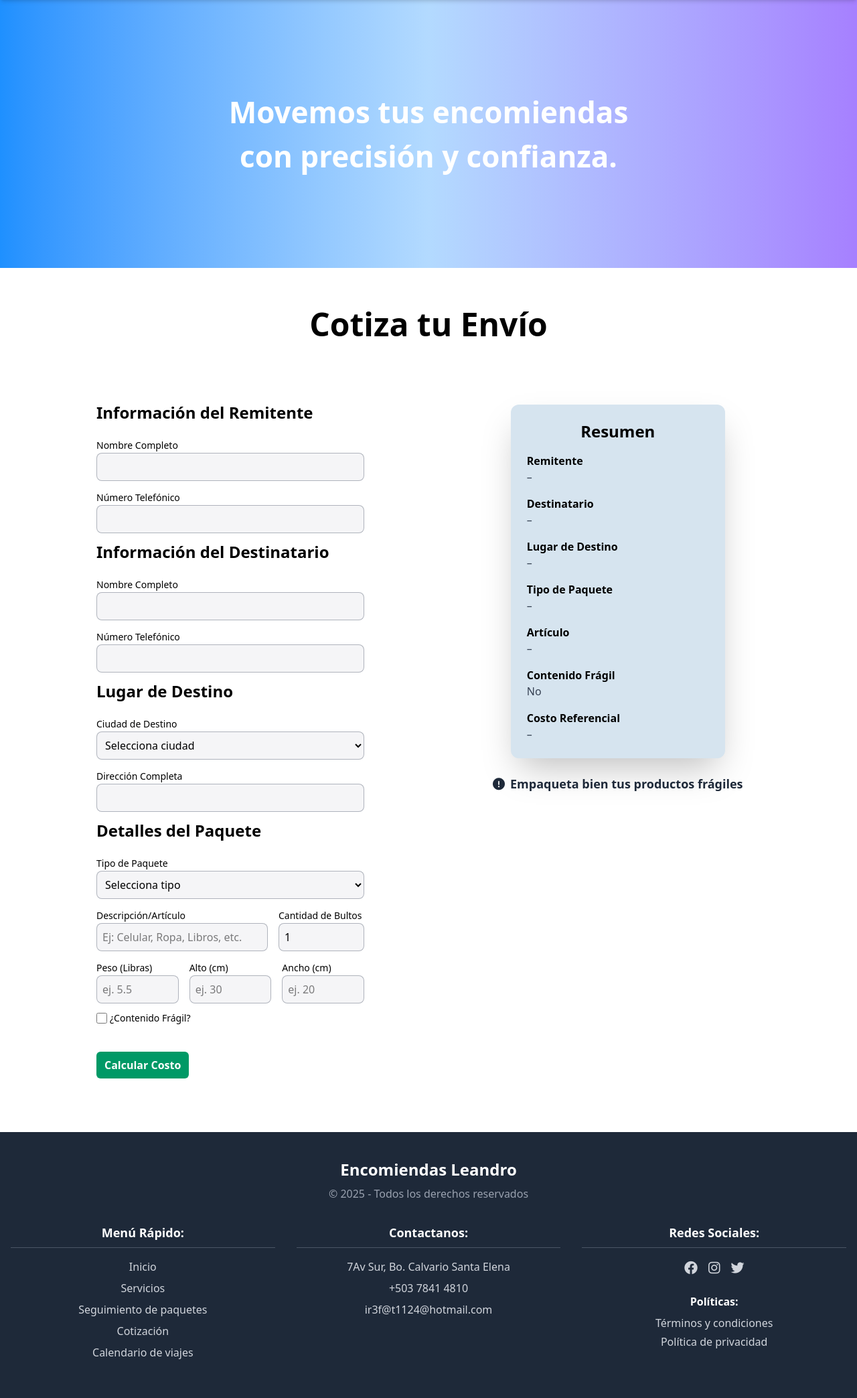
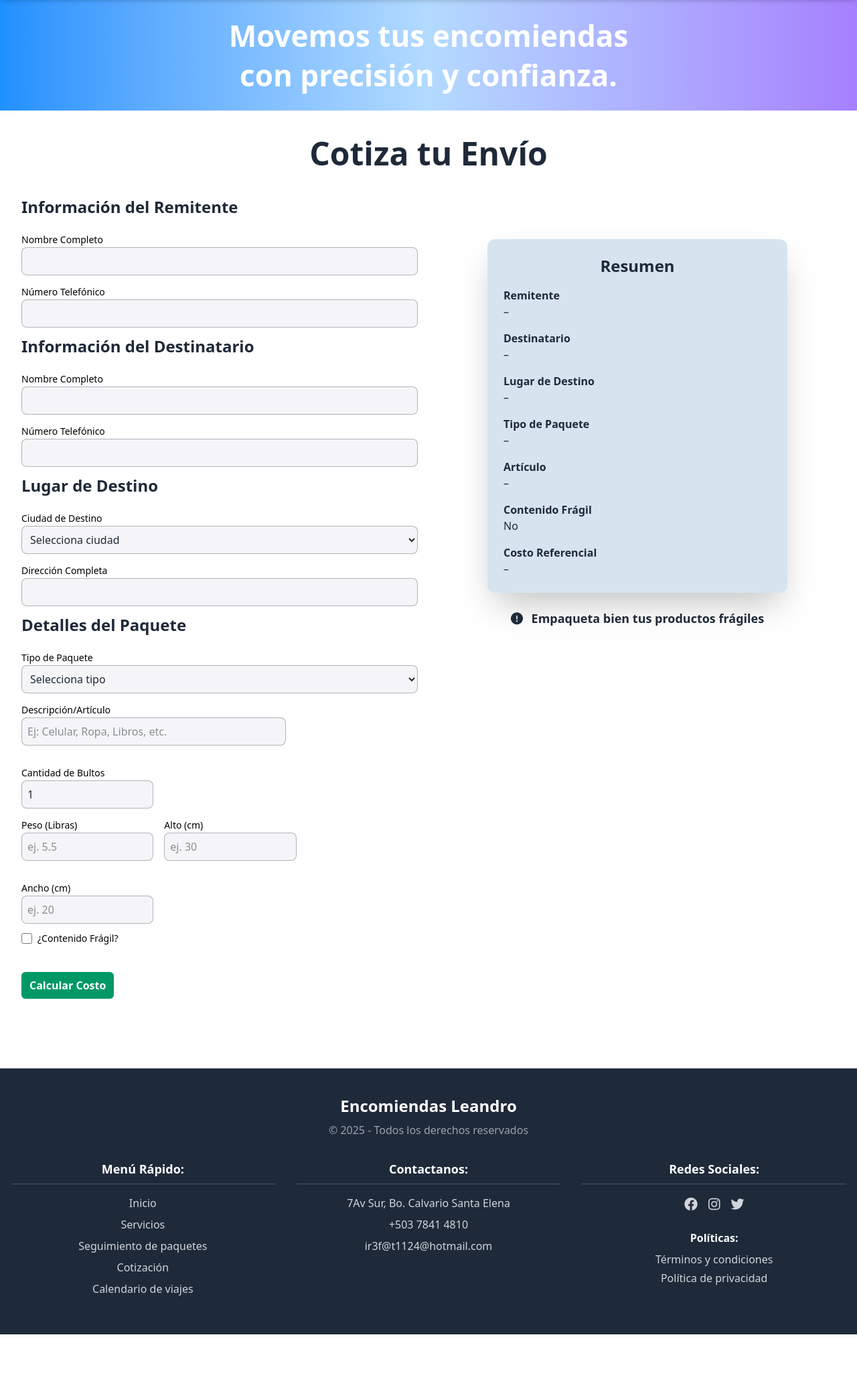
Before and after one commit to Daved-Main/encomiendas-leandro, a PHP site: page /app/presentation/views/cotizarPaquete.php in a window 1280 px wide. Shown: the part 64-2151 px from the top of the page at 67% size. After the commit the page ends 2056 px from the top, so only its background shows below. Run offline with PHP 8.4, Linux system fonts and the light colour scheme.

Commit message:
Mejoras y funcionalidades

```diff
--- a/app/presentation/views/cotizarPaquete.php
+++ b/app/presentation/views/cotizarPaquete.php
@@ -1,3 +1,4 @@
+<!-- CÓDIGO COMPLETO ACTUALIZADO: -->
 <!DOCTYPE html>
 <html lang="es">
 <head>
@@ -8,69 +9,61 @@
   <link rel="stylesheet" href="/app/presentation/views/iu/style.css">
   <link href="https://cdnjs.cloudflare.com/ajax/libs/font-awesome/6.0.0/css/all.min.css" rel="stylesheet">
 </head>
-<body>
+<body class="bg-white text-gray-800">
   <?php include __DIR__ . '/iu/navbar.php'; ?>
 
-  <!-- BANNER SUPERIOR (idéntico a agendar-paquete.php) -->
-  <div class="h-100 w-full content-center text-center bg-gradient-to-r from-[#1E90FF] via-[#B3DAFF] to-[#A680FF]">
-    <h2 class="text-white font-bold" id="Slogan">
+  <div class="w-full text-center bg-gradient-to-r from-[#1E90FF] via-[#B3DAFF] to-[#A680FF] py-6">
+    <h2 class="text-white font-bold text-xl md:text-2xl" id="Slogan">
       Movemos tus encomiendas <br> con precisión y confianza.
     </h2>
   </div>
 
-  <!-- TÍTULO PRINCIPAL -->
-  <div class="flex content-center place-self-center">
-    <h1 class="mt-15 font-bold text-5xl">Cotiza tu Envío</h1>
+  <div class="text-center mt-10">
+    <h1 class="font-bold text-3xl md:text-5xl">Cotiza tu Envío</h1>
   </div>
 
-  <!-- CONTENEDOR PRINCIPAL (FORM + RESUMEN) -->
-  <div class="grid grid-cols-2 gap-48 px-8 mt-8 mb-10">
-    <!-- IZQUIERDA: FORMULARIO -->
-    <div class="w-100 place-self-end mt-15">
+  <div class="grid grid-cols-1 lg:grid-cols-2 gap-8 px-4 md:px-8 mt-10 mb-16">
+    <!-- Formulario -->
+    <div class="w-full max-w-2xl mx-auto">
       <form id="cotizacionForm" method="POST">
-        <!-- Información del Remitente -->
         <span class="font-semibold text-2xl">Información del Remitente</span>
         <div class="mt-5">
-          <label for="nombre-remi" class="text-black text-sm">Nombre Completo</label>
+          <label class="text-black text-sm">Nombre Completo</label>
           <input id="nombre-remi" type="text" name="nombre-remi"
                  class="w-full p-2 border mb-3 rounded-lg border-gray-500/50 bg-gray-400/10" required>
-          <label for="telefono-remi" class="text-black text-sm">Número Telefónico</label>
+          <label class="text-black text-sm">Número Telefónico</label>
           <input id="telefono-remi" type="tel" name="telefono-remi"
                  class="w-full p-2 border mb-3 rounded-lg border-gray-500/50 bg-gray-400/10" required>
         </div>
 
-        <!-- Información del Destinatario -->
         <span class="font-semibold text-2xl">Información del Destinatario</span>
         <div class="mt-5">
-          <label for="nombre-desti" class="text-black text-sm">Nombre Completo</label>
+          <label class="text-black text-sm">Nombre Completo</label>
           <input id="nombre-desti" type="text" name="nombre-desti"
                  class="w-full p-2 border mb-3 rounded-lg border-gray-500/50 bg-gray-400/10" required>
-          <label for="telefono-desti" class="text-black text-sm">Número Telefónico</label>
+          <label class="text-black text-sm">Número Telefónico</label>
           <input id="telefono-desti" type="tel" name="telefono-desti"
                  class="w-full p-2 border mb-3 rounded-lg border-gray-500/50 bg-gray-400/10" required>
         </div>
 
-        <!-- Lugar de Destino -->
         <span class="font-semibold text-2xl">Lugar de Destino</span>
         <div class="mt-5">
-          <label for="ciudad-desti" class="text-black text-sm">Ciudad de Destino</label>
+          <label class="text-black text-sm">Ciudad de Destino</label>
           <select id="ciudad-desti" name="ciudad-desti"
                   class="w-full p-2 border mb-3 rounded-lg border-gray-500/50 bg-gray-400/10" required>
             <option value="" disabled selected>Selecciona ciudad</option>
             <option>San Salvador</option>
             <option>Santa Tecla</option>
             <option>Ahuachapán</option>
-            <option>...</option>
           </select>
-          <label for="direccion-desti" class="text-black text-sm">Dirección Completa</label>
+          <label class="text-black text-sm">Dirección Completa</label>
           <input id="direccion-desti" type="text" name="direccion-desti"
                  class="w-full p-2 border mb-3 rounded-lg border-gray-500/50 bg-gray-400/10" required>
         </div>
 
-        <!-- Detalles del Paquete -->
         <span class="font-semibold text-2xl">Detalles del Paquete</span>
         <div class="mt-5">
-          <label for="tipo-paquete" class="text-black text-sm">Tipo de Paquete</label>
+          <label class="text-black text-sm">Tipo de Paquete</label>
           <select id="tipo-paquete" name="tipo-paquete"
                   class="w-full p-2 border mb-3 rounded-lg border-gray-500/50 bg-gray-400/10" required>
             <option value="" disabled selected>Selecciona tipo</option>
@@ -80,48 +73,48 @@
             <option>Otros</option>
           </select>
 
-          <div class="flex flex-row gap-4">
-            <div class="basis-2/3">
-              <label for="articulo" class="text-black text-sm">Descripción/Artículo</label>
+          <div class="flex flex-wrap gap-4">
+            <div class="basis-full sm:basis-2/3">
+              <label class="text-black text-sm">Descripción/Artículo</label>
               <input id="articulo" type="text" name="articulo"
                      class="w-full p-2 border mb-3 rounded-lg border-gray-500/50 bg-gray-400/10"
                      placeholder="Ej: Celular, Ropa, Libros, etc.">
             </div>
-            <div class="basis-1/3">
-              <label for="bultos" class="text-black text-sm">Cantidad de Bultos</label>
+            <div class="basis-full sm:basis-1/3">
+              <label class="text-black text-sm">Cantidad de Bultos</label>
               <input id="bultos" type="number" name="bultos" min="1" value="1"
                      class="w-full p-2 border mb-3 rounded-lg border-gray-500/50 bg-gray-400/10">
             </div>
           </div>
 
-          <div class="flex flex-row gap-4">
-            <div class="basis-1/3">
-              <label for="peso" class="text-black text-sm">Peso (Libras)</label>
+          <div class="flex flex-wrap gap-4">
+            <div class="basis-full sm:basis-1/3">
+              <label class="text-black text-sm">Peso (Libras)</label>
               <input id="peso" type="number" name="peso" min="0" step="0.1" required
                      class="w-full p-2 border mb-3 rounded-lg border-gray-500/50 bg-gray-400/10"
                      placeholder="ej. 5.5">
             </div>
-            <div class="basis-1/3">
-              <label for="alto" class="text-black text-sm">Alto (cm)</label>
+            <div class="basis-full sm:basis-1/3">
+              <label class="text-black text-sm">Alto (cm)</label>
               <input id="alto" type="number" name="alto" min="0" step="0.1"
                      class="w-full p-2 border mb-3 rounded-lg border-gray-500/50 bg-gray-400/10"
                      placeholder="ej. 30">
             </div>
-            <div class="basis-1/3">
-              <label for="ancho" class="text-black text-sm">Ancho (cm)</label>
+            <div class="basis-full sm:basis-1/3">
+              <label class="text-black text-sm">Ancho (cm)</label>
               <input id="ancho" type="number" name="ancho" min="0" step="0.1"
                      class="w-full p-2 border mb-3 rounded-lg border-gray-500/50 bg-gray-400/10"
                      placeholder="ej. 20">
             </div>
           </div>
 
-          <div class="flex flex-row items-center">
-            <input id="fragil" type="checkbox" name="fragil" class="h-4 w-4 text-blue-600 border-gray-300 rounded">
-            <label for="fragil" class="text-black text-sm ml-1">¿Contenido Frágil?</label>
+          <div class="flex items-center">
+            <input id="fragil" type="checkbox" name="fragil"
+                   class="h-4 w-4 text-blue-600 border-gray-300 rounded">
+            <label for="fragil" class="text-black text-sm ml-2">¿Contenido Frágil?</label>
           </div>
         </div>
 
-        <!-- Botón “Calcular Costo” -->
         <div class="mt-10 mb-10">
           <button id="btnCalcular" type="button"
                   class="bg-[#009966] p-2 px-3 rounded-md text-white font-semibold transition duration-300 ease-in-out hover:-translate-y-1 hover:scale-105 hover:bg-green-800 cursor-pointer">
@@ -131,57 +124,30 @@
       </form>
     </div>
 
-    <!-- DERECHA: PANEL “RESUMEN” (idéntico al de agendar-paquete.php, con un campo extra para costo) -->
-<div class="mt-16 place-self-start">
-  <!-- Contenedor principal del Resumen: sin altura fija, con padding y ancho máximo -->
-  <div class="bg-[#D6E4EF] rounded-xl shadow-2xl mx-auto w-full max-w-xs p-6">
-    <!-- Título centrado -->
-    <h3 class="text-center text-2xl font-bold mb-4">Resumen</h3>
-
-    <!-- Items con espacio entre ellos -->
-    <div class="space-y-4">
-      <div>
-        <p class="font-semibold">Remitente</p>
-        <p id="resRemitente" class="text-gray-700">–</p>
+    <!-- Panel de resumen -->
+    <div class="w-full max-w-md mx-auto lg:mt-16">
+      <div class="bg-[#D6E4EF] rounded-xl shadow-2xl p-6">
+        <h3 class="text-center text-2xl font-bold mb-4">Resumen</h3>
+        <div class="space-y-4">
+          <div><p class="font-semibold">Remitente</p><p id="resRemitente">–</p></div>
+          <div><p class="font-semibold">Destinatario</p><p id="resDestinatario">–</p></div>
+          <div><p class="font-semibold">Lugar de Destino</p><p id="resDestino">–</p></div>
+          <div><p class="font-semibold">Tipo de Paquete</p><p id="resTipo">–</p></div>
+          <div><p class="font-semibold">Artículo</p><p id="resArticulo">–</p></div>
+          <div><p class="font-semibold">Contenido Frágil</p><p id="resFragil">No</p></div>
+          <div><p class="font-semibold">Costo Referencial</p><p id="resCosto">–</p></div>
+        </div>
       </div>
-      <div>
-        <p class="font-semibold">Destinatario</p>
-        <p id="resDestinatario" class="text-gray-700">–</p>
-      </div>
-      <div>
-        <p class="font-semibold">Lugar de Destino</p>
-        <p id="resDestino" class="text-gray-700">–</p>
-      </div>
-      <div>
-        <p class="font-semibold">Tipo de Paquete</p>
-        <p id="resTipo" class="text-gray-700">–</p>
-      </div>
-      <div>
-        <p class="font-semibold">Artículo</p>
-        <p id="resArticulo" class="text-gray-700">–</p>
-      </div>
-      <div>
-        <p class="font-semibold">Contenido Frágil</p>
-        <p id="resFragil" class="text-gray-700">No</p>
-      </div>
-      <div>
-        <p class="font-semibold">Costo Referencial</p>
-        <p id="resCosto" class="text-gray-700">–</p>
-      </div>
+      <p class="mt-6 text-center font-bold text-lg text-gray-800">
+        <i class="fa-solid fa-circle-exclamation mr-2"></i>
+        Empaqueta bien tus productos frágiles
+      </p>
     </div>
   </div>
 
-  <!-- Mensaje de advertencia centrado abajo -->
-  <p class="mt-6 flex items-center justify-center text-center font-bold text-lg text-gray-800">
-    <i class="fa-solid fa-circle-exclamation mr-2"></i>
-    Empaqueta bien tus productos frágiles
-  </p>
-</div>
-  </div> <!-- /.grid principal -->
-
   <?php include __DIR__ . '/iu/footer.php'; ?>
 
-  <!-- VENTANA MODAL DE COTIZACIÓN (oculta) -->
+  <!-- Modal -->
   <div id="modalCotizacion"
        class="fixed inset-0 bg-black/20 bg-opacity-50 flex items-center justify-center z-50 hidden">
     <div class="bg-white bg-opacity-90 backdrop-blur-sm rounded-xl shadow-lg w-80 mx-4">
@@ -204,6 +170,5 @@
   </div>
 
   <script src="/app/presentation/views/iu/cotizar.js" defer></script>
-
 </body>
 </html>
--- a/app/presentation/views/historialPaquetes.php
+++ b/app/presentation/views/historialPaquetes.php
@@ -64,4 +64,7 @@
 </div>
 </body>
 
+ <?php include __DIR__ . '/iu/footer.php'; ?>
+
+
 </html>
```
